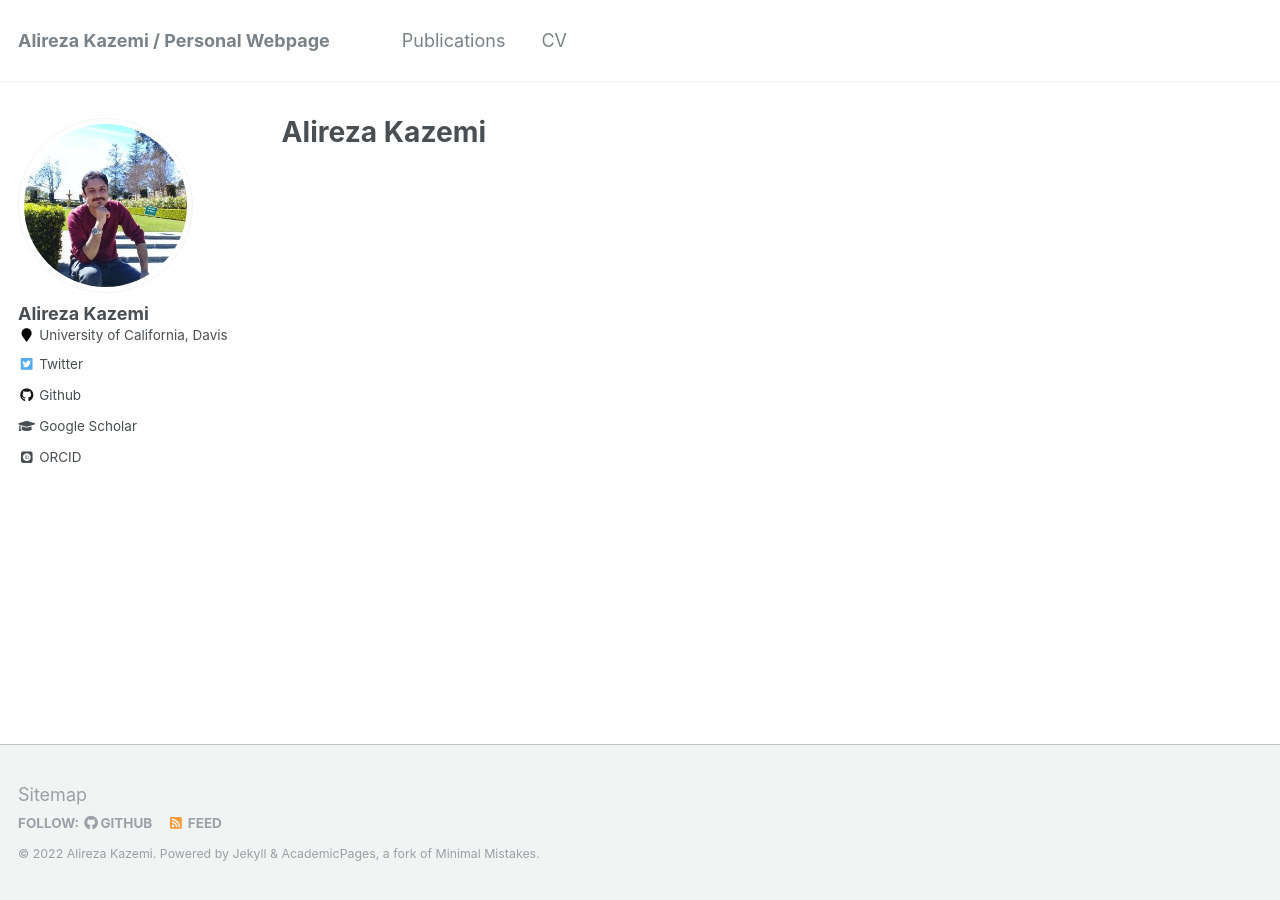
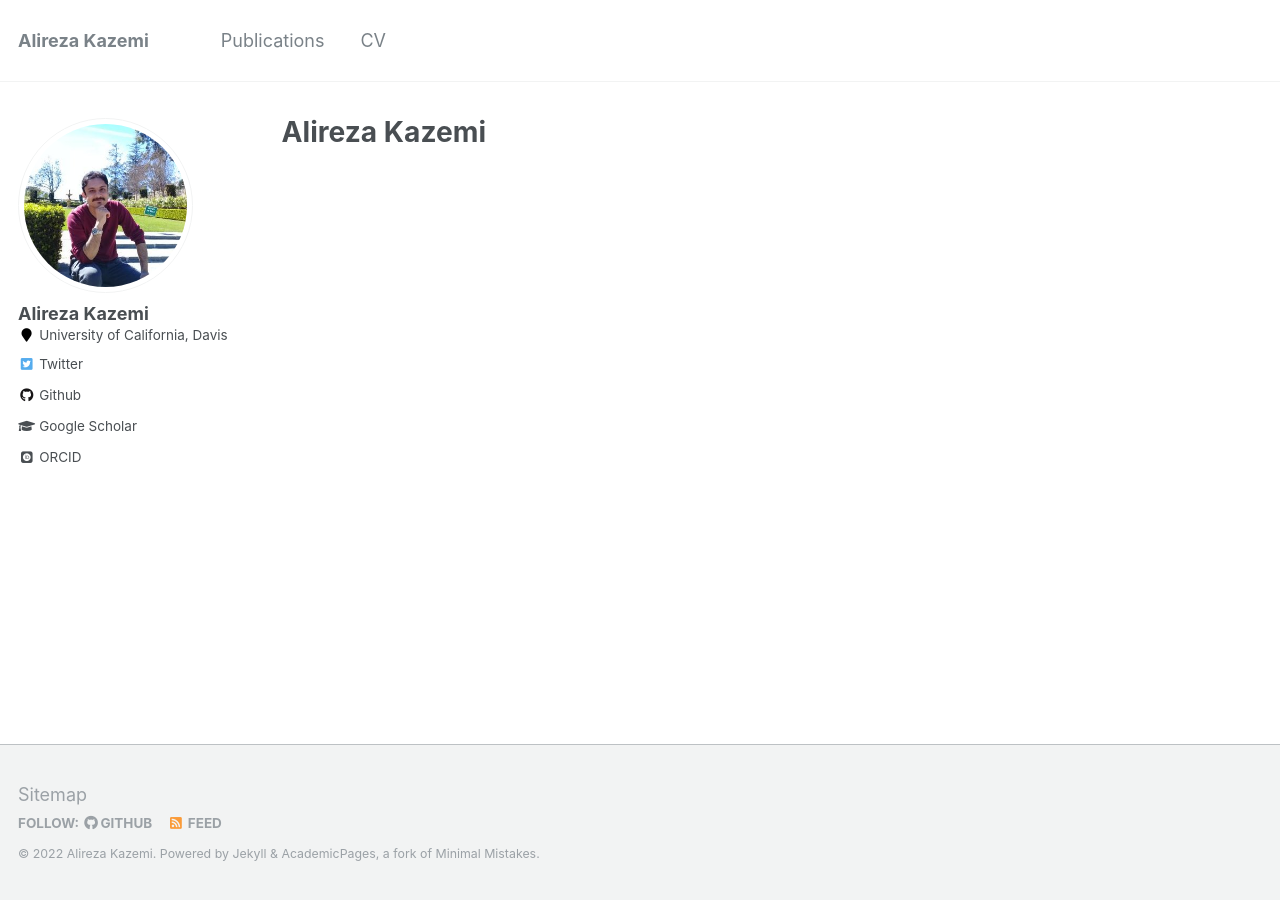
Before and after one commit to Alireza-Kazemi/Alireza-Kazemi.github.io, a Jekyll site: the page built from _pages/about.md, in a window 1280 px wide. Built offline with Jekyll 4.4.1, drawn with Linux system fonts in a browser that asks for light colours; some web fonts are replaced.

Commit message:
Update _config.yml

```diff
--- a/_config.yml
+++ b/_config.yml
@@ -7,7 +7,7 @@
 
 # Site Settings
 locale                   : "en-US"
-title                    : "Alireza Kazemi / Personal Webpage"
+title                    : "Alireza Kazemi"
 title_separator          : "-"
 name                     : &name "Alireza Kazemi"
 description              : &description "I"
@@ -86,7 +86,7 @@ author:
   location         : "University of California, Davis"
   employer         :
   pubmed           :
-  googlescholar    : "https://scholar.google.com/citations?user=tNqE8B4AAAAJ&hl=en"
+  googlescholar    : &googlescholar "https://scholar.google.com/citations?user=tNqE8B4AAAAJ&hl=en"
   email            :
   researchgate     :  # example: "https://www.researchgate.net/profile/yourprofile"
   uri              :
```
